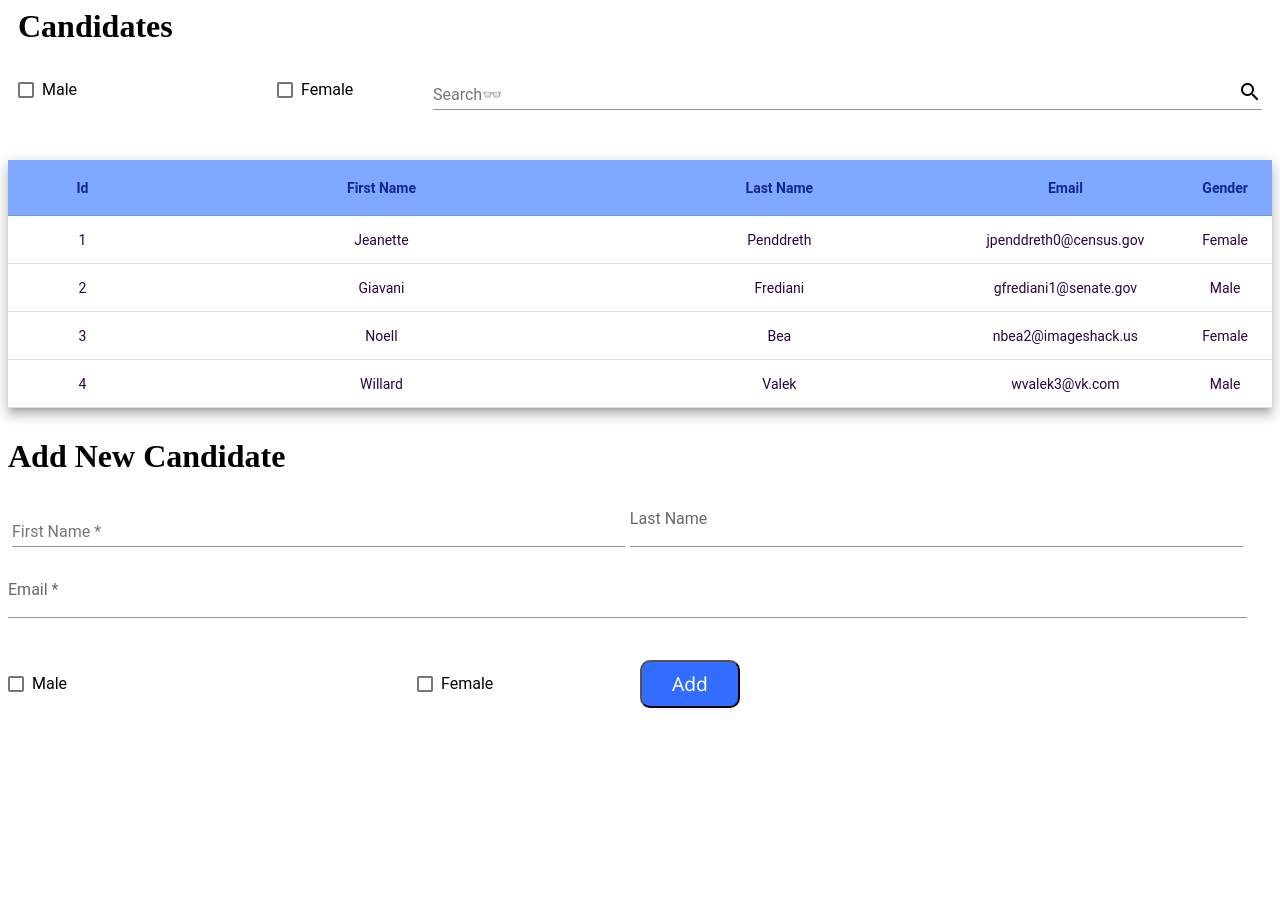
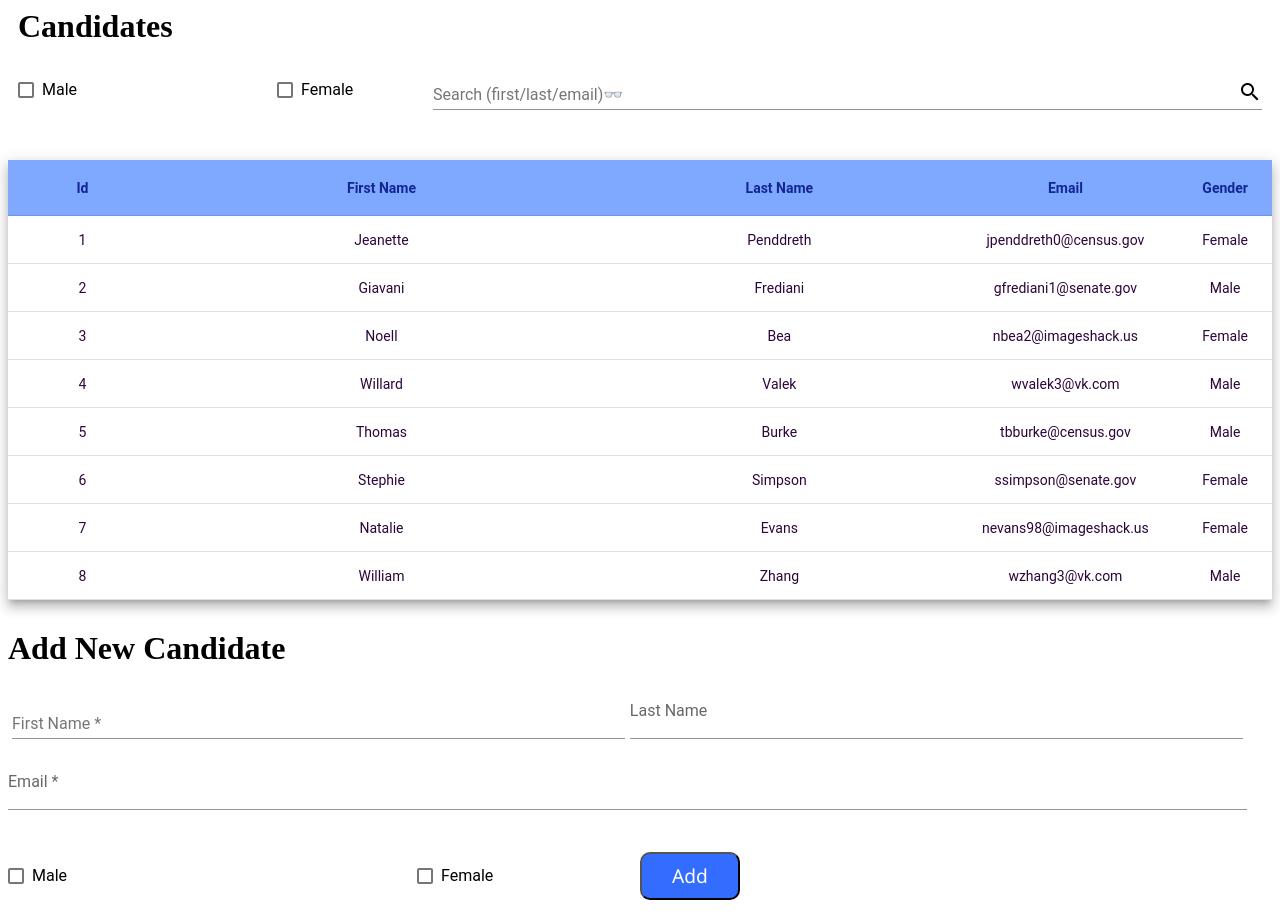
Before and after one commit to Akshay-IndieDev/angular-ivy-jpqtru, an Angular app: page / in a window 1280 px wide. Before the commit the page ends 800 px from the top, so only its background shows below. Built offline with nearby package versions, Linux system fonts and the light colour scheme.

Commit message:
2 files modified

```diff
--- a/src/app/app.component.html
+++ b/src/app/app.component.html
@@ -11,25 +11,12 @@
         >Female</mat-checkbox
       >
     </section>
-    <!-- Search Bar -->
-    <!-- <mat-form-field class="example-form-field" appearance="fill">
-      <mat-label>Search🔎</mat-label>
-      <input matInput type="text" [(ngModel)]="value" />
-      <button
-        *ngIf="value"
-        matSuffix
-        mat-icon-button
-        aria-label="Clear"
-        (click)="value = ''"
-      >
-        <mat-icon>close</mat-icon>
-      </button>
-    </mat-form-field> -->
+    <!-- Search bar: Using first/last name/email -->
     <mat-form-field class="px-16" style="width: 100%">
       <input
         matInput
         (keyup)="applyFilter($any($event.target).value)"
-        placeholder="Search👓"
+        placeholder="Search (first/last/email)👓"
       />
       <mat-icon matSuffix>search</mat-icon>
     </mat-form-field>
--- a/src/app/app.component.ts
+++ b/src/app/app.component.ts
@@ -22,7 +22,8 @@ interface USERS {
 export interface USERSTITLE {
   id: Number;
   first_name: String;
-  gender: String;
+  last_name: String;
+  email: String;
 }
 
 @Component({
@@ -70,10 +71,12 @@ export class AppComponent {
     this.dataSource.filterPredicate = function (data, filter: string): boolean {
       var dataa = Users_Title.filter((element) => element.id == data.id);
       return (
-        data.id.toString().toLowerCase().includes(filter) ||
-        data.gender.toString().toLowerCase().includes(filter) ||
-        data.id.toString().toLowerCase() === filter ||
+        data.email.toString().toLowerCase().includes(filter) ||
         dataa[0].first_name
+          .toString()
+          .toLowerCase()
+          .includes(filter.toLowerCase()) ||
+        dataa[0].last_name
           .toString()
           .toLowerCase()
           .includes(filter.toLowerCase())
@@ -114,28 +117,84 @@ const Users: USERS[] = [
     email: 'wvalek3@vk.com',
     gender: 'Male',
   },
+  {
+    id: 5,
+    first_name: 'Thomas',
+    last_name: 'Burke',
+    email: 'tbburke@census.gov',
+    gender: 'Male',
+  },
+  {
+    id: 6,
+    first_name: 'Stephie',
+    last_name: 'Simpson',
+    email: 'ssimpson@senate.gov',
+    gender: 'Female',
+  },
+  {
+    id: 7,
+    first_name: 'Natalie',
+    last_name: 'Evans',
+    email: 'nevans98@imageshack.us',
+    gender: 'Female',
+  },
+  {
+    id: 8,
+    first_name: 'William',
+    last_name: 'Zhang',
+    email: 'wzhang3@vk.com',
+    gender: 'Male',
+  },
 ];
 
 const Users_Title: USERSTITLE[] = [
   {
     id: 1,
     first_name: 'Jeanette',
-    gender: 'Female',
+    last_name: 'Penddreth',
+    email: 'jpenddreth0@census.gov',
   },
   {
     id: 2,
     first_name: 'Giavani',
-    gender: 'Male',
+    last_name: 'Frediani',
+    email: 'gfrediani1@senate.gov',
   },
   {
     id: 3,
     first_name: 'Noell',
-    gender: 'Female',
+    last_name: 'Bea',
+    email: 'nbea2@imageshack.us',
   },
   {
     id: 4,
     first_name: 'Willard',
-    gender: 'Male',
+    last_name: 'Valek',
+    email: 'wvalek3@vk.com',
+  },
+  {
+    id: 5,
+    first_name: 'Thomas',
+    last_name: 'Burke',
+    email: 'tbburke@census.gov',
+  },
+  {
+    id: 6,
+    first_name: 'Stephie',
+    last_name: 'Simpson',
+    email: 'ssimpson@senate.gov',
+  },
+  {
+    id: 7,
+    first_name: 'Natalie',
+    last_name: 'Evans',
+    email: 'nevans98@imageshack.us',
+  },
+  {
+    id: 8,
+    first_name: 'William',
+    last_name: 'Zhang',
+    email: 'wzhang3@vk.com',
   },
 ];
 
@@ -144,7 +203,7 @@ const Users_Title: USERSTITLE[] = [
 })
 export class OrdinalPipe implements PipeTransform {
   transform(value: Number): String {
-    var data = Users_Title.filter((element) => element.id === value);
+    var data = Users_Title.filter((user) => user.id === value);
     return data[0].first_name;
   }
 }
```
